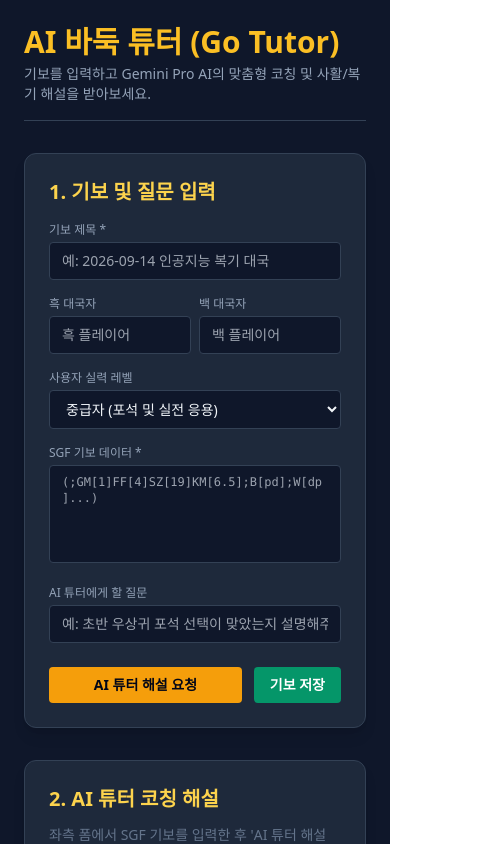
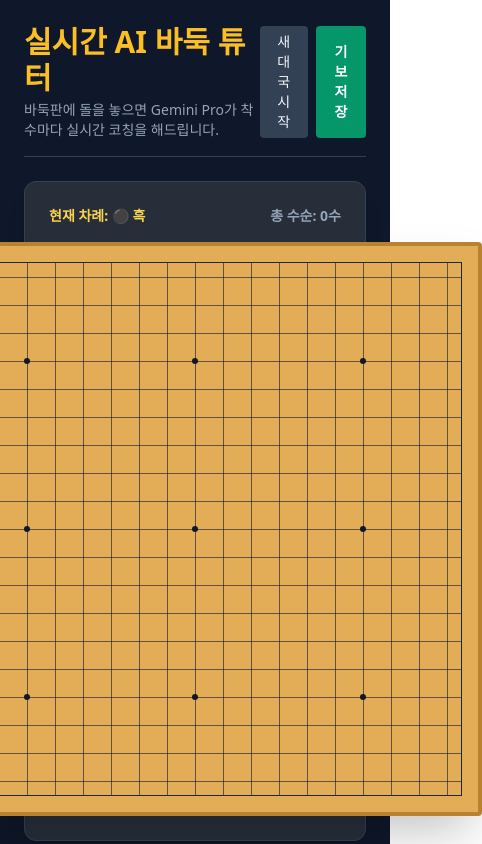
Before and after one commit to lazy2pro/go-tutor, a Next.js app: page / in a window 390 px wide. Shown: the top 844 px of the page, 482 px wide, since content can reach past the window. Built offline with nearby package versions, Linux system fonts and the light colour scheme; no server answers; the database is empty.

Commit message:
Update page.tsx

```diff
--- a/app/page.tsx
+++ b/app/page.tsx
@@ -2,45 +2,125 @@
 
 import { useState, useEffect } from 'react';
 
-interface Game {
-  id: string;
-  title: string;
-  sgf: string;
-  player_black: string;
-  player_white: string;
-  user_level: string;
-  ai_summary: string;
-  created_at: string;
-}
+const BOARD_SIZE = 19;
+
+// 바둑판 좌표 생성
+const boardIndices = Array.from({ length: BOARD_SIZE }, (_, i) => i);
 
 export default function Home() {
+  // 19x19 판 상태 (null: 빈칸, 'B': 흑, 'W': 백)
+  const [board, setBoard] = useState<(string | null)[][]>(
+    Array(BOARD_SIZE).fill(null).map(() => Array(BOARD_SIZE).fill(null))
+  );
+  const [turn, setTurn] = useState<'B' | 'W'>('B');
+  const [history, setHistory] = useState<{ x: number; y: number; color: 'B' | 'W' }[]>([]);
+
   const [title, setTitle] = useState('');
-  const [sgf, setSgf] = useState('');
-  const [playerBlack, setPlayerBlack] = useState('');
-  const [playerWhite, setPlayerWhite] = useState('');
   const [level, setLevel] = useState('중급자');
-  const [question, setQuestion] = useState('');
-
   const [aiExplanation, setAiExplanation] = useState('');
   const [loadingAi, setLoadingAi] = useState(false);
   const [saving, setSaving] = useState(false);
+  const [games, setGames] = useState<any[]>([]);
 
-  const [games, setGames] = useState<Game[]>([]);
-  const [loadingGames, setLoadingGames] = useState(true);
+  // 히스토리를 SGF 포맷으로 변환
+  const generateSgf = () => {
+    let sgf = `(;GM[1]FF[4]SZ[19]KM[6.5]RU[Japanese]`;
+    history.forEach((step) => {
+      const col = String.fromCharCode(97 + step.x);
+      const row = String.fromCharCode(97 + step.y);
+      sgf += `;${step.color}[${col}${row}]`;
+    });
+    sgf += `)`;
+    return sgf;
+  };
 
-  // 저장된 기보 목록 가져오기
+  // 착수 처리 및 실시간 AI 튜터링 호출
+  const handleCellClick = async (x: number, y: number) => {
+    if (board[y][x] !== null || loadingAi) return;
+
+    // 판 업데이트
+    const newBoard = board.map((row) => [...row]);
+    newBoard[y][x] = turn;
+    setBoard(newBoard);
+
+    const newStep = { x, y, color: turn };
+    const newHistory = [...history, newStep];
+    setHistory(newHistory);
+
+    const nextTurn = turn === 'B' ? 'W' : 'B';
+    setTurn(nextTurn);
+
+    // 실시간 Gemini AI 분석 호출
+    setLoadingAi(true);
+    const coordStr = `${String.fromCharCode(65 + x)}${19 - y}`;
+    const sgfData = generateSgf();
+
+    try {
+      const res = await fetch('/api/go-explain', {
+        method: 'POST',
+        headers: { 'Content-Type': 'application/json' },
+        body: JSON.stringify({
+          sgf: sgfData,
+          level,
+          userQuestion: `사용자가 방금 ${turn === 'B' ? '흑' : '백'}으로 [${coordStr}] 자리에 두었습니다. 이 수의 의도, 이점 또는 더 좋은 추천 착수 지점이 있는지 실시간으로 해설해 주세요.`,
+        }),
+      });
+      const data = await res.json();
+      if (res.ok) {
+        setAiExplanation(data.result);
+      }
+    } catch (err) {
+      console.error(err);
+    } finally {
+      setLoadingAi(false);
+    }
+  };
+
+  // 판 초기화 (새 대국)
+  const handleReset = () => {
+    setBoard(Array(BOARD_SIZE).fill(null).map(() => Array(BOARD_SIZE).fill(null)));
+    setHistory([]);
+    setTurn('B');
+    setAiExplanation('');
+  };
+
+  // DB에 대국 저장
+  const handleSaveGame = async () => {
+    if (history.length === 0) {
+      alert('최소 1수 이상 둔 후 저장해 주세요.');
+      return;
+    }
+    const saveTitle = title || `실시간 대국 (${new Date().toLocaleDateString()})`;
+    setSaving(true);
+    try {
+      const res = await fetch('/api/games', {
+        method: 'POST',
+        headers: { 'Content-Type': 'application/json' },
+        body: JSON.stringify({
+          title: saveTitle,
+          sgf: generateSgf(),
+          user_level: level,
+          ai_summary: aiExplanation,
+        }),
+      });
+      if (res.ok) {
+        alert('대국 기보가 저장되었습니다!');
+        fetchGames();
+      }
+    } catch (err) {
+      console.error(err);
+    } finally {
+      setSaving(false);
+    }
+  };
+
   const fetchGames = async () => {
-    setLoadingGames(true);
     try {
       const res = await fetch('/api/games');
       const data = await res.json();
-      if (res.ok) {
-        setGames(data.games || []);
-      }
+      if (res.ok) setGames(data.games || []);
     } catch (err) {
-      console.error('기보 목록 로딩 실패:', err);
-    } finally {
-      setLoadingGames(false);
+      console.error(err);
     }
   };
 
@@ -48,216 +128,143 @@
     fetchGames();
   }, []);
 
-  // AI 해설 요청
-  const handleAskAi = async () => {
-    if (!sgf) {
-      alert('SGF 기보를 입력해 주세요.');
-      return;
-    }
-    setLoadingAi(true);
-    setAiExplanation('');
-    try {
-      const res = await fetch('/api/go-explain', {
-        method: 'POST',
-        headers: { 'Content-Type': 'application/json' },
-        body: JSON.stringify({ sgf, userQuestion: question, level }),
-      });
-      const data = await res.json();
-      if (res.ok) {
-        setAiExplanation(data.result);
-      } else {
-        alert(data.error || 'AI 해설 생성 실패');
-      }
-    } catch (err) {
-      console.error(err);
-      alert('오류가 발생했습니다.');
-    } finally {
-      setLoadingAi(false);
-    }
-  };
-
-  // DB에 기보 저장
-  const handleSaveGame = async () => {
-    if (!title || !sgf) {
-      alert('제목과 SGF 기보는 필수 입력 항목입니다.');
-      return;
-    }
-    setSaving(true);
-    try {
-      const res = await fetch('/api/games', {
-        method: 'POST',
-        headers: { 'Content-Type': 'application/json' },
-        body: JSON.stringify({
-          title,
-          sgf,
-          player_black: playerBlack,
-          player_white: playerWhite,
-          user_level: level,
-          ai_summary: aiExplanation,
-        }),
-      });
-      if (res.ok) {
-        alert('기보가 성공적으로 저장되었습니다!');
-        fetchGames(); // 목록 갱신
-      } else {
-        const data = await res.json();
-        alert(data.error || '저장 실패');
-      }
-    } catch (err) {
-      console.error(err);
-      alert('저장 중 오류 발생');
-    } finally {
-      setSaving(false);
-    }
-  };
-
   return (
     <main className="min-h-screen bg-slate-900 text-slate-100 p-6 font-sans">
-      <div className="max-w-5xl mx-auto space-y-8">
-        <header className="border-b border-slate-700 pb-4">
-          <h1 className="text-3xl font-bold text-amber-400">AI 바둑 튜터 (Go Tutor)</h1>
+      <div className="max-w-6xl mx-auto space-y-6">
+        <header className="flex justify-between items-center border-b border-slate-700 pb-4">
+          <div>
+            <h1 className="text-3xl font-bold text-amber-400">실시간 AI 바둑 튜터</h1>
             <p className="text-slate-400 text-sm mt-1">
-            기보를 입력하고 Gemini Pro AI의 맞춤형 코칭 및 사활/복기 해설을 받아보세요.
+              바둑판에 돌을 놓으면 Gemini Pro가 착수마다 실시간 코칭을 해드립니다.
             </p>
-        </header>
-
-        <div className="grid grid-cols-1 md:grid-cols-2 gap-8">
-          {/* 왼쪽: 기보 입력 및 AI 요청 폼 */}
-          <section className="bg-slate-800 p-6 rounded-xl border border-slate-700 space-y-4 shadow-lg">
-            <h2 className="text-xl font-semibold text-amber-300">1. 기보 및 질문 입력</h2>
-
-            <div>
-              <label className="block text-xs text-slate-400 mb-1">기보 제목 *</label>
-              <input
-                type="text"
-                placeholder="예: 2026-09-14 인공지능 복기 대국"
-                value={title}
-                onChange={(e) => setTitle(e.target.value)}
-                className="w-full bg-slate-900 border border-slate-700 rounded px-3 py-2 text-sm focus:outline-none focus:border-amber-400"
-              />
           </div>
-
-            <div className="grid grid-cols-2 gap-2">
-              <div>
-                <label className="block text-xs text-slate-400 mb-1">흑 대국자</label>
-                <input
-                  type="text"
-                  placeholder="흑 플레이어"
-                  value={playerBlack}
-                  onChange={(e) => setPlayerBlack(e.target.value)}
-                  className="w-full bg-slate-900 border border-slate-700 rounded px-3 py-2 text-sm focus:outline-none focus:border-amber-400"
-                />
-              </div>
-              <div>
-                <label className="block text-xs text-slate-400 mb-1">백 대국자</label>
-                <input
-                  type="text"
-                  placeholder="백 플레이어"
-                  value={playerWhite}
-                  onChange={(e) => setPlayerWhite(e.target.value)}
-                  className="w-full bg-slate-900 border border-slate-700 rounded px-3 py-2 text-sm focus:outline-none focus:border-amber-400"
-                />
-              </div>
-            </div>
-
-            <div>
-              <label className="block text-xs text-slate-400 mb-1">사용자 실력 레벨</label>
-              <select
-                value={level}
-                onChange={(e) => setLevel(e.target.value)}
-                className="w-full bg-slate-900 border border-slate-700 rounded px-3 py-2 text-sm focus:outline-none focus:border-amber-400"
+          <div className="flex gap-2">
+            <button
+              onClick={handleReset}
+              className="px-3 py-1.5 bg-slate-700 hover:bg-slate-600 rounded text-sm transition"
             >
-                <option value="입문자">입문자 (기초 규칙/기본 사활)</option>
-                <option value="초급자">초급자 (행마 및 기초 전투)</option>
-                <option value="중급자">중급자 (포석 및 실전 응용)</option>
-                <option value="고급자">고급자 (심화 복기 및 수읽기)</option>
-              </select>
-            </div>
-
-            <div>
-              <label className="block text-xs text-slate-400 mb-1">SGF 기보 데이터 *</label>
-              <textarea
-                rows={5}
-                placeholder="(;GM[1]FF[4]SZ[19]KM[6.5];B[pd];W[dp]...)"
-                value={sgf}
-                onChange={(e) => setSgf(e.target.value)}
-                className="w-full bg-slate-900 border border-slate-700 rounded px-3 py-2 text-xs font-mono focus:outline-none focus:border-amber-400 resize-none"
-              />
-            </div>
-
-            <div>
-              <label className="block text-xs text-slate-400 mb-1">AI 튜터에게 할 질문</label>
-              <input
-                type="text"
-                placeholder="예: 초반 우상귀 포석 선택이 맞았는지 설명해주세요."
-                value={question}
-                onChange={(e) => setQuestion(e.target.value)}
-                className="w-full bg-slate-900 border border-slate-700 rounded px-3 py-2 text-sm focus:outline-none focus:border-amber-400"
-              />
-            </div>
-
-            <div className="flex gap-3 pt-2">
-              <button
-                onClick={handleAskAi}
-                disabled={loadingAi}
-                className="flex-1 bg-amber-500 hover:bg-amber-600 text-slate-950 font-bold py-2 rounded text-sm transition disabled:opacity-50"
-              >
-                {loadingAi ? 'AI 해설 분석 중...' : 'AI 튜터 해설 요청'}
+              새 대국 시작
             </button>
             <button
               onClick={handleSaveGame}
               disabled={saving}
-                className="bg-emerald-600 hover:bg-emerald-700 text-white font-semibold px-4 py-2 rounded text-sm transition disabled:opacity-50"
+              className="px-4 py-1.5 bg-emerald-600 hover:bg-emerald-700 text-white font-semibold rounded text-sm transition disabled:opacity-50"
             >
               {saving ? '저장 중...' : '기보 저장'}
             </button>
           </div>
+        </header>
+
+        <div className="grid grid-cols-1 lg:grid-cols-12 gap-8">
+          {/* 인터랙티브 바둑판 영역 (Left) */}
+          <section className="lg:col-span-7 flex flex-col items-center bg-amber-100/10 p-6 rounded-xl border border-slate-700 shadow-xl">
+            <div className="mb-4 flex justify-between w-full max-w-[500px] text-sm font-semibold">
+              <span className="text-amber-300">현재 차례: {turn === 'B' ? '⚫ 흑' : '⚪ 백'}</span>
+              <span className="text-slate-400">총 수순: {history.length}수</span>
+            </div>
+
+            {/* 19x19 바둑판 */}
+            <div className="relative bg-[#e3ac57] p-4 rounded shadow-2xl border-4 border-[#b88230]">
+              <div className="grid grid-cols-19 gap-0 border border-slate-800 bg-[#e3ac57]">
+                {boardIndices.map((y) => (
+                  <div key={y} className="flex">
+                    {boardIndices.map((x) => {
+                      const cell = board[y][x];
+                      const isLastMove =
+                        history.length > 0 &&
+                        history[history.length - 1].x === x &&
+                        history[history.length - 1].y === y;
+
+                      return (
+                        <button
+                          key={x}
+                          onClick={() => handleCellClick(x, y)}
+                          className="w-7 h-7 sm:w-8 sm:h-8 relative flex items-center justify-center hover:bg-black/10 focus:outline-none"
+                        >
+                          {/* 격자선 */}
+                          <div className="absolute inset-0 flex items-center justify-center pointer-events-none">
+                            <div className="w-full h-[1px] bg-slate-900/60"></div>
+                            <div className="h-full w-[1px] bg-slate-900/60 absolute"></div>
+                          </div>
+
+                          {/* 화점 (Star points) */}
+                          {[3, 9, 15].includes(x) && [3, 9, 15].includes(y) && (
+                            <div className="w-1.5 h-1.5 bg-slate-900 rounded-full z-0 pointer-events-none"></div>
+                          )}
+
+                          {/* 바둑돌 */}
+                          {cell && (
+                            <div
+                              className={`w-6 h-6 sm:w-7 sm:h-7 rounded-full z-10 shadow-md flex items-center justify-center ${
+                                cell === 'B'
+                                  ? 'bg-gradient-to-br from-slate-700 to-black border border-slate-800'
+                                  : 'bg-gradient-to-br from-white to-slate-200 border border-slate-400'
+                              }`}
+                            >
+                              {isLastMove && (
+                                <div
+                                  className={`w-2 h-2 rounded-full ${
+                                    cell === 'B' ? 'bg-red-500' : 'bg-red-600'
+                                  }`}
+                                />
+                              )}
+                            </div>
+                          )}
+                        </button>
+                      );
+                    })}
+                  </div>
+                ))}
+              </div>
+            </div>
           </section>
 
-          {/* 오른쪽: AI 해설 결과 및 저장된 기보 목록 */}
-          <section className="space-y-6">
-            {/* AI 해설 카드 */}
-            <div className="bg-slate-800 p-6 rounded-xl border border-slate-700 shadow-lg min-h-[220px]">
-              <h2 className="text-xl font-semibold text-amber-300 mb-3">2. AI 튜터 코칭 해설</h2>
-              {aiExplanation ? (
-                <div className="bg-slate-900 p-4 rounded text-sm text-slate-200 whitespace-pre-wrap leading-relaxed border border-slate-700 max-h-[300px] overflow-y-auto">
+          {/* AI 실시간 코칭 & 보관함 (Right) */}
+          <section className="lg:col-span-5 space-y-6">
+            <div className="bg-slate-800 p-6 rounded-xl border border-slate-700 shadow-lg min-h-[300px]">
+              <div className="flex justify-between items-center mb-3">
+                <h2 className="text-xl font-semibold text-amber-300">🤖 Gemini 실시간 튜터</h2>
+                <select
+                  value={level}
+                  onChange={(e) => setLevel(e.target.value)}
+                  className="bg-slate-900 border border-slate-700 rounded px-2 py-1 text-xs text-amber-300"
+                >
+                  <option value="입문자">입문자</option>
+                  <option value="초급자">초급자</option>
+                  <option value="중급자">중급자</option>
+                  <option value="고급자">고급자</option>
+                </select>
+              </div>
+
+              {loadingAi ? (
+                <div className="flex items-center justify-center h-40 text-amber-400 text-sm animate-pulse">
+                  Gemini가 수순을 분석 중입니다...
+                </div>
+              ) : aiExplanation ? (
+                <div className="bg-slate-900 p-4 rounded text-sm text-slate-200 whitespace-pre-wrap leading-relaxed border border-slate-700 max-h-[350px] overflow-y-auto">
                   {aiExplanation}
                 </div>
               ) : (
                 <p className="text-slate-500 text-sm">
-                  좌측 폼에서 SGF 기보를 입력한 후 'AI 튜터 해설 요청' 버튼을 누르면 이곳에 분석 결과가 표시됩니다.
+                  좌측 바둑판에 돌을 놓아보세요. 놓는 즉시 Gemini AI가 수순 분석 및 코칭을 시작합니다.
                 </p>
               )}
             </div>
 
-            {/* 저장된 기보 목록 */}
+            {/* 기보 보관함 */}
             <div className="bg-slate-800 p-6 rounded-xl border border-slate-700 shadow-lg">
-              <h2 className="text-xl font-semibold text-amber-300 mb-3">3. 내 기보 보관함</h2>
-              {loadingGames ? (
-                <p className="text-slate-400 text-sm">기보 불러오는 중...</p>
-              ) : games.length === 0 ? (
+              <h2 className="text-lg font-semibold text-amber-300 mb-3">📁 저장된 대국 목록</h2>
+              {games.length === 0 ? (
                 <p className="text-slate-500 text-sm">저장된 기보가 없습니다.</p>
               ) : (
-                <div className="space-y-2 max-h-[250px] overflow-y-auto pr-1">
+                <div className="space-y-2 max-h-[180px] overflow-y-auto pr-1">
                   {games.map((game) => (
                     <div
                       key={game.id}
-                      onClick={() => {
-                        setTitle(game.title);
-                        setSgf(game.sgf);
-                        setPlayerBlack(game.player_black || '');
-                        setPlayerWhite(game.player_white || '');
-                        if (game.ai_summary) setAiExplanation(game.ai_summary);
-                      }}
-                      className="p-3 bg-slate-900 hover:bg-slate-700/50 rounded border border-slate-700/60 cursor-pointer transition flex justify-between items-center"
+                      className="p-2.5 bg-slate-900 hover:bg-slate-700/50 rounded border border-slate-700/60 text-xs flex justify-between items-center"
                     >
-                      <div>
-                        <div className="font-semibold text-amber-400 text-sm">{game.title}</div>
-                        <div className="text-xs text-slate-400">
-                          {game.player_black || '흑'} vs {game.player_white || '백'} ({game.user_level})
-                        </div>
-                      </div>
-                      <span className="text-[10px] text-slate-500">
+                      <span className="font-semibold text-amber-400">{game.title}</span>
+                      <span className="text-slate-500">
                         {new Date(game.created_at).toLocaleDateString()}
                       </span>
                     </div>
```
Lines whose indentation alone changed are shown as unchanged.
